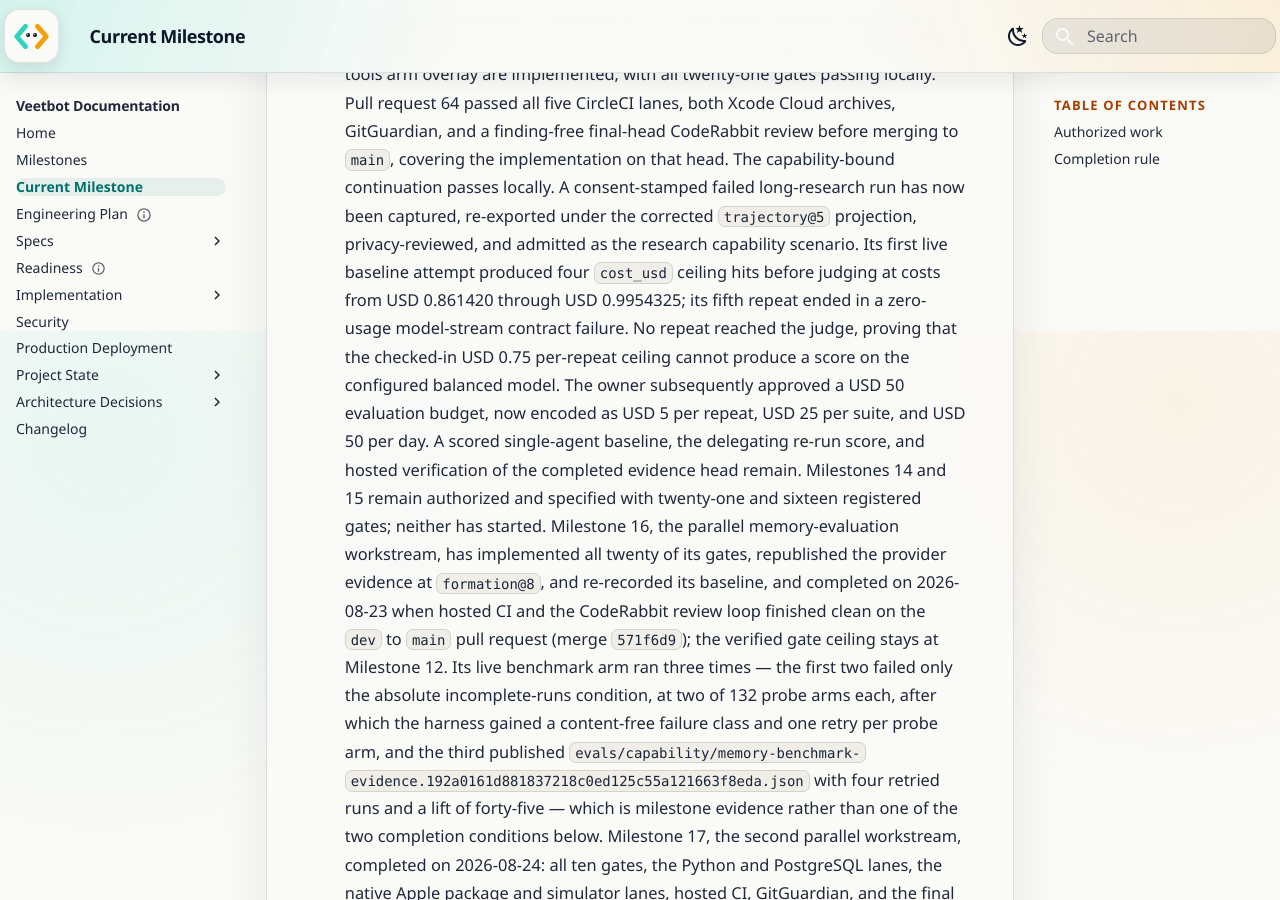
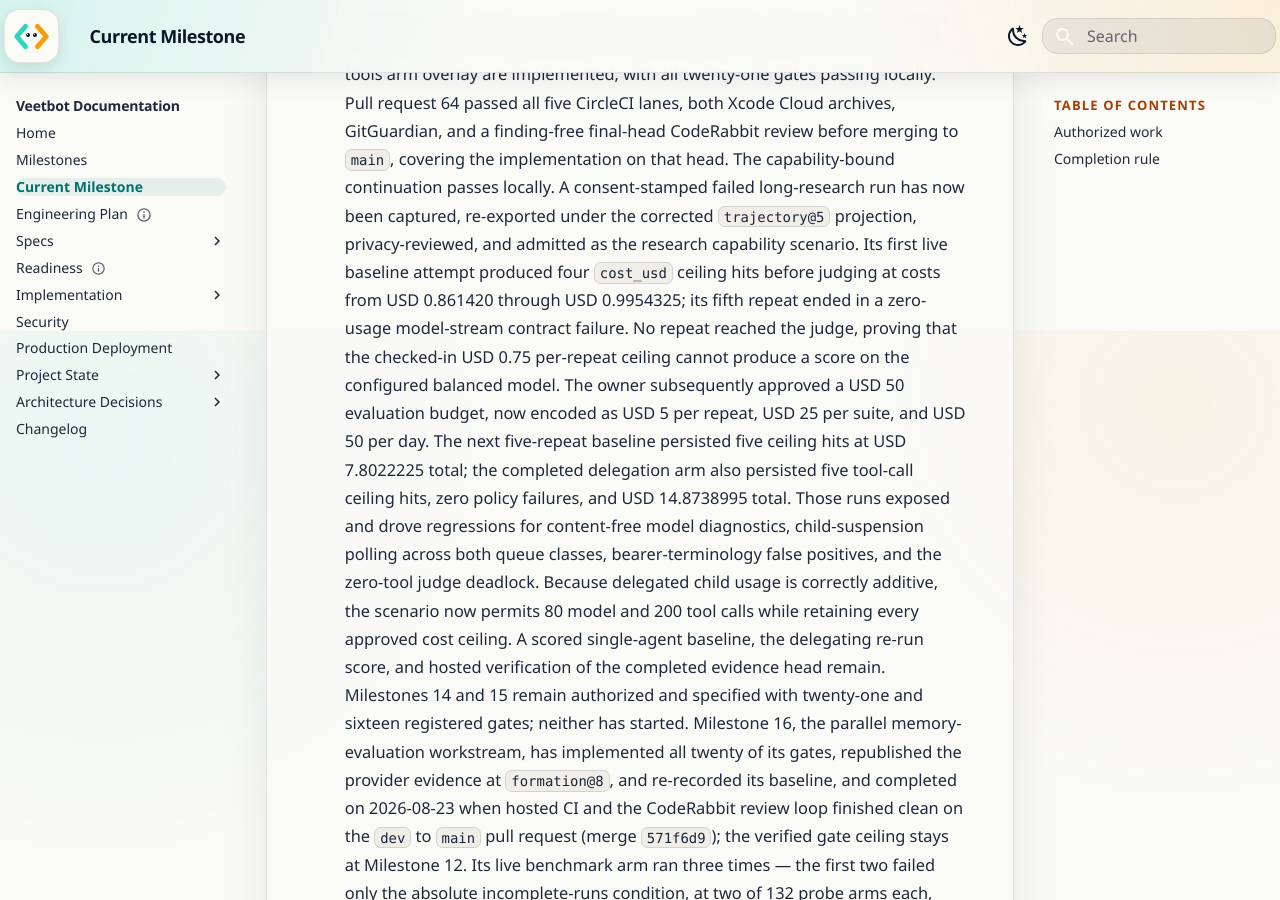
Before and after one commit to avitus/veetbot, an MkDocs documentation site: the page built from docs/plan/current-milestone.md, in a window 1280 px wide and 900 px high, scrolled down 1469 px. Built offline with MkDocs 1.6.1 and Material for MkDocs 9.7.7, drawn with Linux system fonts in a browser that asks for light colours.

```diff
--- a/docs/plan/current-milestone.md
+++ b/docs/plan/current-milestone.md
@@ -66,8 +66,16 @@ title: Current Milestone
   judge, proving that the checked-in USD 0.75 per-repeat ceiling cannot produce
   a score on the configured balanced model. The owner subsequently approved a
   USD 50 evaluation budget, now encoded as USD 5 per repeat, USD 25 per suite,
-  and USD 50 per day. A scored single-agent baseline, the delegating re-run
-  score, and hosted verification of the completed evidence head remain.
+  and USD 50 per day. The next five-repeat baseline persisted five ceiling
+  hits at USD 7.8022225 total; the completed delegation arm also persisted five
+  tool-call ceiling hits, zero policy failures, and USD 14.8738995 total. Those
+  runs exposed and drove regressions for content-free model diagnostics,
+  child-suspension polling across both queue classes, bearer-terminology false
+  positives, and the zero-tool judge deadlock. Because delegated child usage
+  is correctly additive, the scenario now permits 80 model and 200 tool calls
+  while retaining every approved cost ceiling. A scored single-agent
+  baseline, the delegating re-run score, and hosted verification of the
+  completed evidence head remain.
   Milestones 14
   and 15 remain authorized and specified with twenty-one and sixteen
   registered gates; neither has started. Milestone 16, the parallel memory-evaluation
```
Also changed, not shown: docs/changelog.md (+6 -0 lines), docs/status/project-state.yaml (+21 -0 lines), 3 other files.
